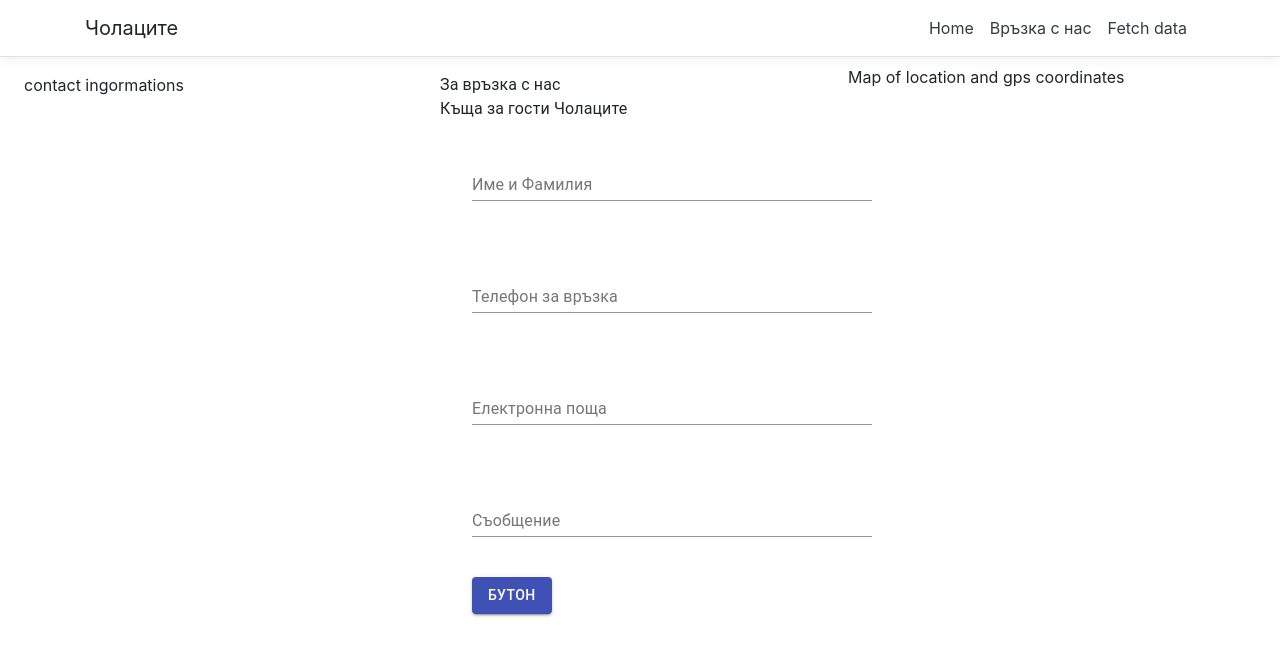
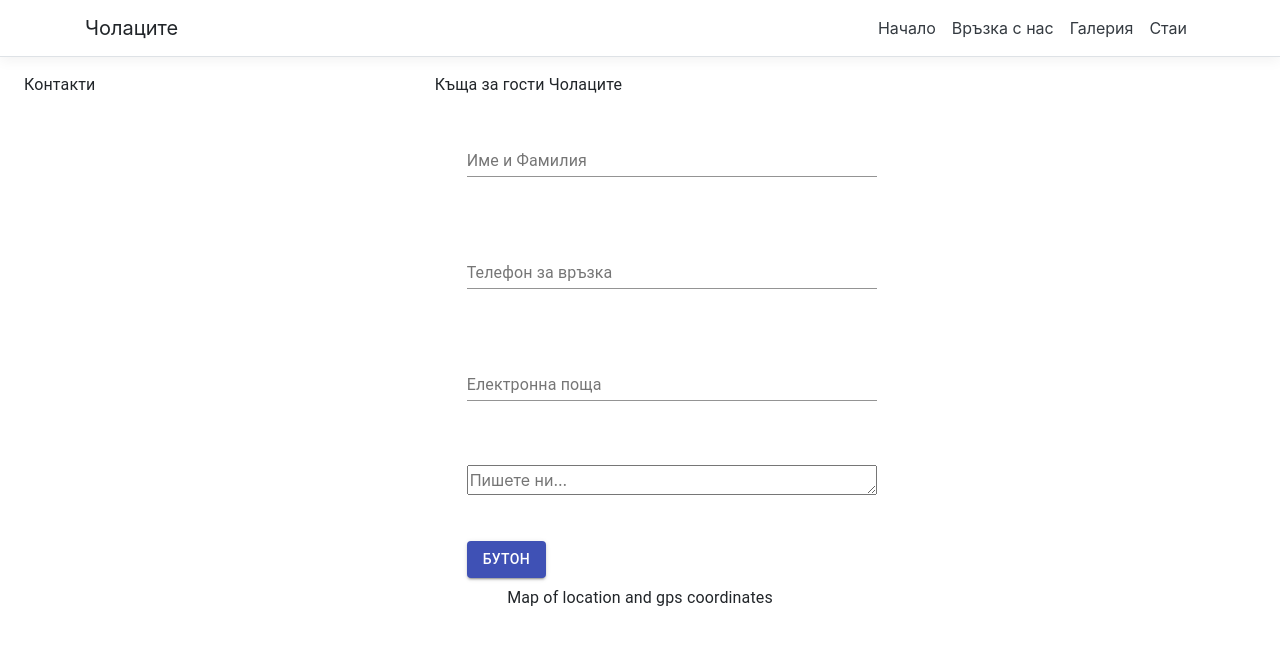
Before and after one commit to pavsavov/HouseCholacite, a React (Create React App) app in the folder src/House.Web/House.Web/ClientApp/: page /contact-us in a window 1280 px wide. Shown: the top 656 px of the page. Built offline with nearby package versions, Linux system fonts and the light colour scheme.

Commit message:
Contact form layout.[C

```diff
--- a/src/House.Web/House.Web/ClientApp/src/components/ContactUs.js
+++ b/src/House.Web/House.Web/ClientApp/src/components/ContactUs.js
@@ -2,14 +2,27 @@ import React from 'react';
 import { Button, TextField, Typography } from '@material-ui/core';
 import { makeStyles } from '@material-ui/core/styles';
 import Grid from '@material-ui/core/Grid';
+import TextareaAutosize from '@material-ui/core/TextareaAutosize'
 
 const useStyles = makeStyles(theme => ({
+    root: {
+        flexGrow: 1
+    },
     styleTextField: {
         margin: theme.spacing(4),
         width: '100%',
     },
     buttonStyle: {
         margin: theme.spacing(1, 1, 1, 4)
+    },
+    containerStyle: {
+        justifyContent: "flex-end",
+        maxWidth: "md",
+
+    },
+    textArea: {
+        width: "100%",
+        margin: theme.spacing(4),
     }
 })
 );
@@ -17,18 +30,23 @@ const useStyles = makeStyles(theme => ({
 const ContactUs = () => {
     const classes = useStyles();
     return (
-        <Grid container spacing={2}>
+        <div className={classes.root}>
+            <Grid container spacing={4} direction="column" >
+                <Grid item container direction="row">
                     <Grid item xs={4}>
-                contact ingormations
+                        <Typography>
+                            Контакти
+                      </Typography>
+                        <Grid item>
+                        </Grid>
                     </Grid>
                     <Grid item xs={4}>
-                <Typography>
-                    За връзка с нас
-                    </Typography>
+                        <form>
+                            <Grid>
                                 <Typography>
                                     Къща за гости Чолаците
                                 </Typography>
-                <form>
+                            </Grid>
                             <Grid>
                                 <TextField label="Име и Фамилия" className={classes.styleTextField} />
                             </Grid>
@@ -39,7 +57,7 @@ const ContactUs = () => {
                                 <TextField label="Електронна поща" className={classes.styleTextField} />
                             </Grid>
                             <Grid >
-                        <TextField id="" label="Съобщение" className={classes.styleTextField} />
+                                <TextareaAutosize id="" label="Съобщение" placeholder="Пишете ни..." className={classes.textArea} />
                             </Grid>
                             <Grid  >
                                 <Button variant="contained" color="primary" className={classes.buttonStyle}>
@@ -48,10 +66,16 @@ const ContactUs = () => {
                             </Grid>
                         </form>
                     </Grid>
-            <Grid>
+                    <Grid container justify="center">
+                        <Grid item>
+                            <Typography>
                                 Map of location and gps coordinates
+                            </Typography>
                         </Grid>
                     </Grid>
+                </Grid>
+            </Grid>
+        </div>
     )
 };
 
--- a/src/House.Web/House.Web/ClientApp/src/components/Navigation/NavMenu.js
+++ b/src/House.Web/House.Web/ClientApp/src/components/Navigation/NavMenu.js
@@ -13,13 +13,16 @@ function NavMenu() {
                     <Collapse className="d-sm-inline-flex flex-sm-row-reverse" navbar>
                         <ul className="navbar-nav flex-grow">
                             <NavItem>
-                                <NavLink tag={Link} className="text-dark" to="/">Home</NavLink>
+                                <NavLink tag={Link} className="text-dark" to="/">Начало</NavLink>
                             </NavItem>
                             <NavItem>
                                 <NavLink tag={Link} className="text-dark" to="/contact-us">Връзка с нас</NavLink>
                             </NavItem>
                             <NavItem>
-                                <NavLink tag={Link} className="text-dark" to="/fetch-data">Fetch data</NavLink>
+                                <NavLink tag={Link} className="text-dark" to="/gallery">Галерия</NavLink>
+                            </NavItem>
+                            <NavItem>
+                                <NavLink tag={Link} className="text-dark" to="/rooms">Стаи</NavLink>
                             </NavItem>
                         </ul>
                     </Collapse>
```
Lines whose indentation alone changed are shown as unchanged.
